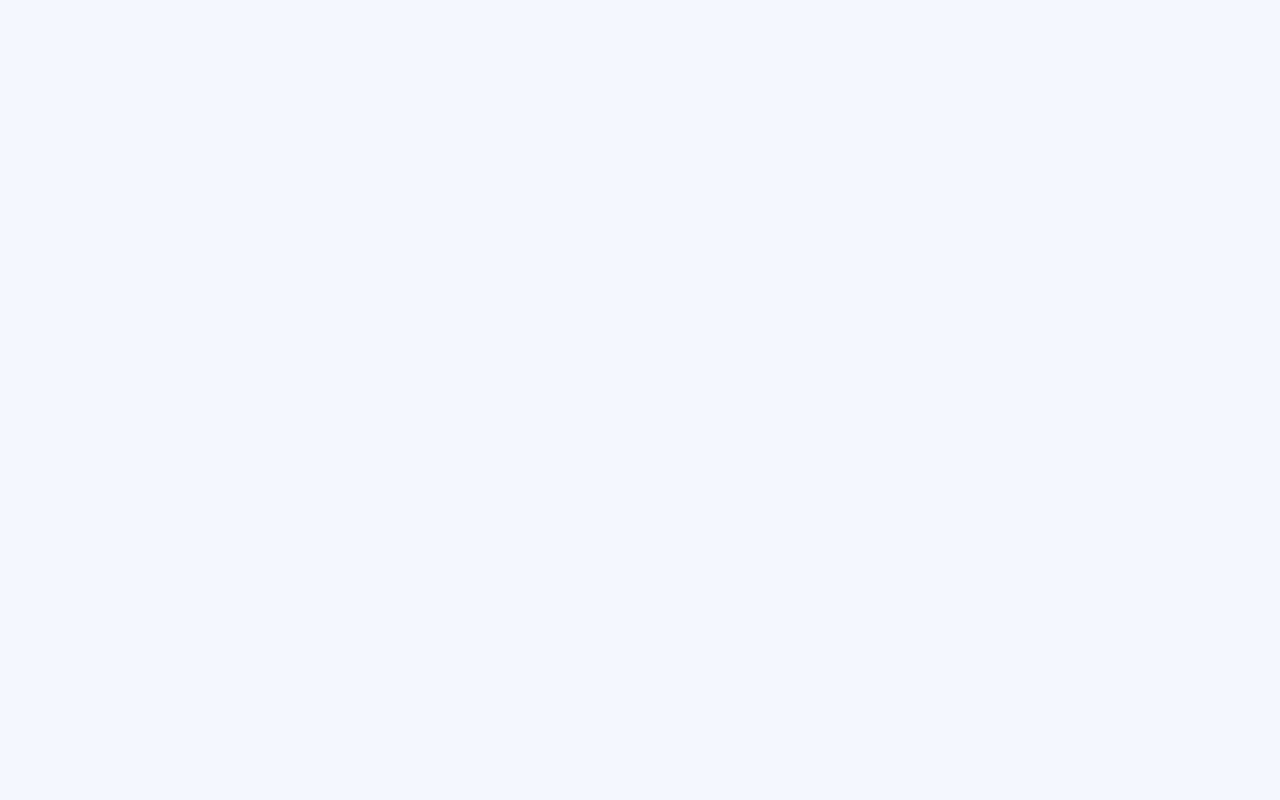
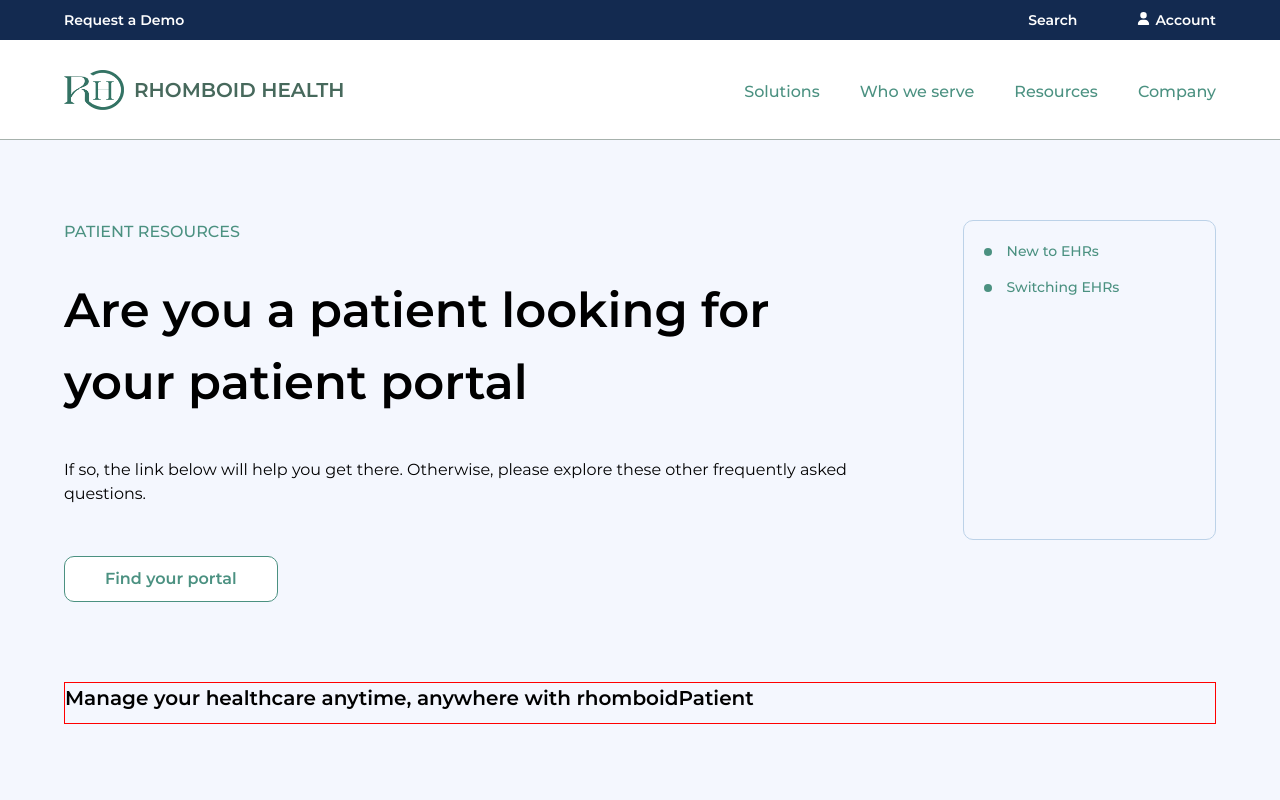
Before and after one commit to smoothwarhead/rhomboid-website, a React (Vite) app: page /resources/patient-resources in a window 1280 px wide. Before the commit this address had no page. Shown: the top 800 px of the page. Built offline with nearby package versions, Linux system fonts and the light colour scheme.

Commit message:
latest commit

```diff
--- a/src/components/globals/footer/footer.scss
+++ b/src/components/globals/footer/footer.scss
@@ -22,6 +22,7 @@
             font-size: 36px;
             font-weight: 600;
             margin-bottom: 30px;
+            color: #fff;
         }
 
         .help-cards {
--- a/src/components/globals/navigation/account-dropdown/AccountDropdown.jsx
+++ b/src/components/globals/navigation/account-dropdown/AccountDropdown.jsx
@@ -47,12 +47,12 @@
                     <LinkBtn
                         cName="a-link-btn"
                         text={`Patient login (RhomboidPatient login)`}
-                        to="http://account.localhost:5173/patient"
+                        to="https://rhomboid-website.vercel.app/patient"
                     />
                     <LinkBtn
                         cName="a-link-btn"
                         text={`Provider login (RhomboidBridge login)`}
-                        to="http://account.localhost:5173/"
+                        to="https://rhomboid-website.vercel.app"
 
                     />
                     {/* <Link>{`Patient login (RhomboidPatient login)`}</Link>
--- a/src/components/globals/navigation/main-nav/MainNav.jsx
+++ b/src/components/globals/navigation/main-nav/MainNav.jsx
@@ -50,7 +50,7 @@
     const isOpen = openMenu === menu;
 
     setOpenMenu(isOpen ? null : menu);
-    setActiveLink(menu);
+    setActiveLink(isOpen ? null : menu);
 
     Object.keys(dropdownRefs.current).forEach((key) => {
       // console.log(isOpen, menu, key);
--- a/src/components/globals/navigation/main-nav/nav-items.js
+++ b/src/components/globals/navigation/main-nav/nav-items.js
@@ -199,7 +199,7 @@
                     {
                         title: "Patient Portal Login",
                         text: "",
-                        link: "http://account.localhost:5173/patient"
+                        link: "https://rhomboid-website.vercel.app/patient"
 
                     },
                     {
@@ -221,12 +221,12 @@
                         link: "/about/contact-us"
 
                     },
-                    {
-                        title: "Resources",
-                        text: "",
-                        link: "/resources/customer-resources"
+                    // {
+                    //     title: "Resources",
+                    //     text: "",
+                    //     link: "/resources/customer-resources"
 
-                    },
+                    // },
 
                 ]
             },
--- a/src/pages/account/account-home/account-home.scss
+++ b/src/pages/account/account-home/account-home.scss
@@ -9,7 +9,6 @@
     justify-content: center;
     height: 90vh;
     overflow-y: hidden;
-    border: 1px solid red;
 
     .account-home-card {
         width: 50%;
--- /dev/null
+++ b/src/pages/corporate/patient-resources/PatientResources.jsx
@@ -0,0 +1,32 @@
+import PageHero from "../../../components/globals/page-hero/PageHero"
+
+
+
+
+
+
+
+
+const PatientResources = () => {
+  return (
+    <div className="startup-page">
+      <PageHero
+        btnText="Find your portal"
+        p="patient resources"
+        h2="Are you a patient looking for your patient portal"
+        span="If so, the link below will help you get there. Otherwise, please explore these other frequently asked questions."
+      />
+
+
+      <div className="p-r-section-2">
+        <h2>Manage your healthcare anytime, anywhere with rhomboidPatient</h2>
+
+      </div>
+
+
+
+    </div>
+  )
+}
+
+export default PatientResources
--- /dev/null
+++ b/src/pages/corporate/patient-resources/patient-resources.scss
@@ -0,0 +1,5 @@
+.p-r-section-2{
+    border: 1px solid red;
+    width: 100%;
+    margin-top: 40px;
+}
--- a/src/routers/CorporateRouter.jsx
+++ b/src/routers/CorporateRouter.jsx
@@ -12,6 +12,7 @@
 import Fqhc from '../pages/corporate/fqhc/Fqhc'
 import Contact from '../pages/corporate/contact/Contact'
 import WhoWeAre from '../pages/corporate/who-we-serve/WhoWeAre'
+import PatientResources from '../pages/corporate/patient-resources/PatientResources'
 
 const CorporateRouter = () => {
   return (
@@ -28,6 +29,7 @@
             <Route path="/who-we-serve/federally-qualified-health-center" element={ <Fqhc /> } />
             <Route path="/about/contact-us" element={ <Contact /> } />
             <Route path="/about/who-we-are" element={ <WhoWeAre /> } />
+            <Route path="/resources/patient-resources" element={ <PatientResources /> } />
         </Route>
     </Routes>
   )
--- a/src/styles/index.scss
+++ b/src/styles/index.scss
@@ -45,6 +45,7 @@
 @use "../pages/corporate/small-medical/small-medical.scss";
 @use "../pages/account/patient/create-account/create-account.scss";
 @use "../pages/account/provider/create-account/provider-accounts.scss";
+@use "../pages/corporate/patient-resources/patient-resources.scss";
 
 
 
```
Also changed, not shown: 1 other file (tests, documents, lock files or other folders).
